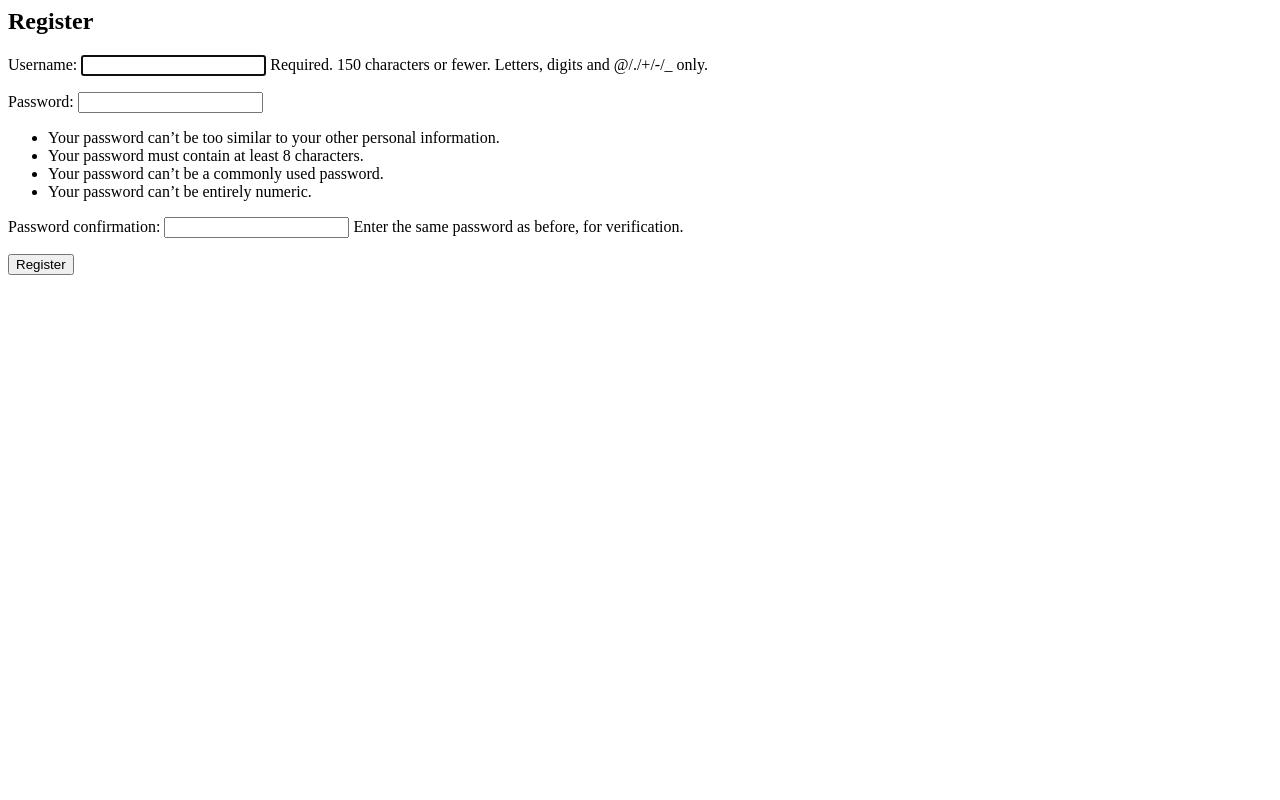
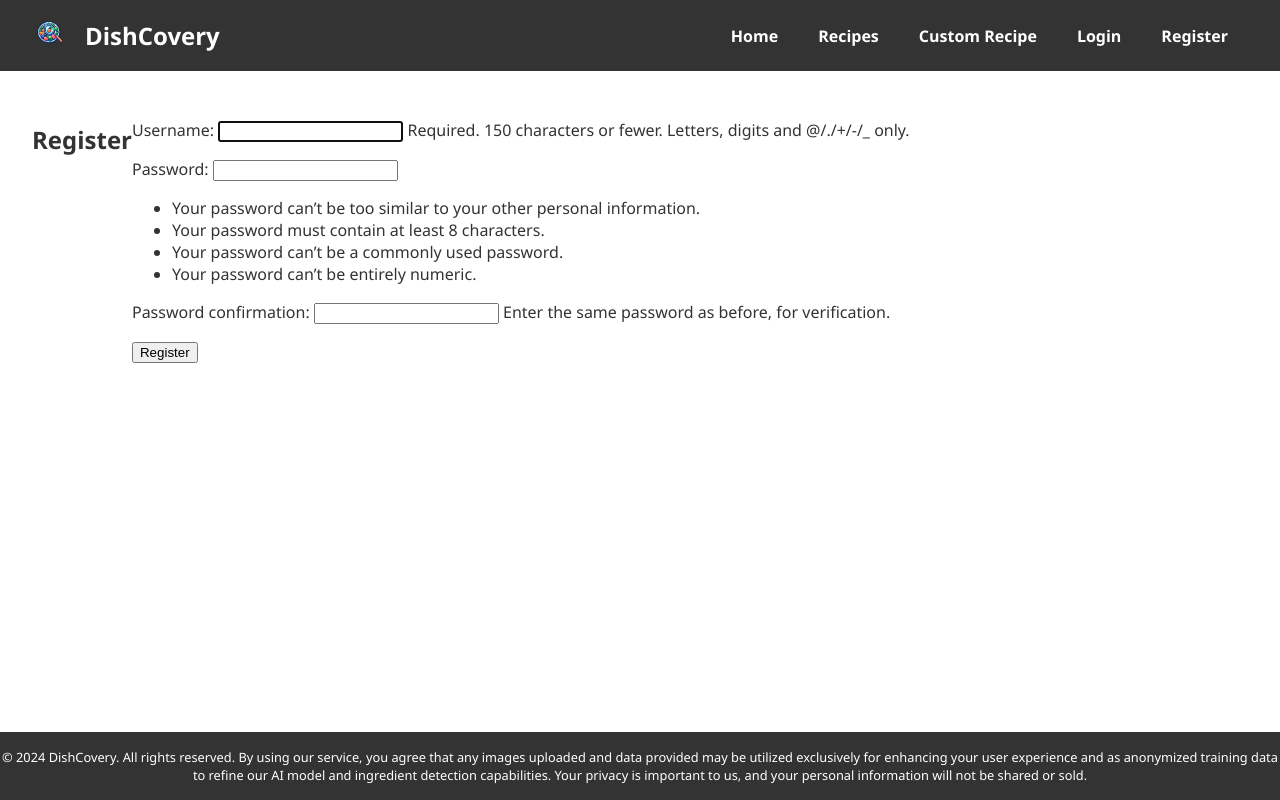
Before and after one commit to sbail01/fruit-app, a Django app: page /register/ in a window 1280 px wide. Run offline with Django 5.2, Linux system fonts and the light colour scheme.

Commit message:
fixing login and rgster UI

```diff
--- a/fruit_recipes_project/recipe_recommender/templates/base.html
+++ b/fruit_recipes_project/recipe_recommender/templates/base.html
@@ -110,6 +110,8 @@
           <li><a href="/">Home</a></li>
           <li><a href="/recipes/">Recipes</a></li>
           <li><a href="/pic-uploading-page/">Custom Recipe</a></li>
+          <li><a href="/login/">Login</a></li>
+          <li><a href="/register/">Register</a></li>
         </ul>
       </nav>
     </header>
@@ -117,7 +119,7 @@
     <main style="display: flex">{% block content %} {% endblock %}</main>
 
     <footer>
-      <p>&copy; 2024 DishCovery. All rights reserved.</p>
+      <p>&copy; 2024 DishCovery. All rights reserved. By using our service, you agree that any images uploaded and data provided may be utilized exclusively for enhancing your user experience and as anonymized training data to refine our AI model and ingredient detection capabilities. Your privacy is important to us, and your personal information will not be shared or sold. </p>
     </footer>
   </body>
 </html>
--- a/fruit_recipes_project/recipe_recommender/templates/register.html
+++ b/fruit_recipes_project/recipe_recommender/templates/register.html
@@ -1,5 +1,4 @@
-{% load static %}
-{% block content %}
+{% extends "base.html" %} {% load static %} {% block content %}
     <h2>Register</h2>
     <form method="post">
         {% csrf_token %}
--- a/fruit_recipes_project/recipe_recommender/views.py
+++ b/fruit_recipes_project/recipe_recommender/views.py
@@ -48,7 +48,7 @@ def register(request):
         if form.is_valid():
             user = form.save()
             login(request, user)  # Log the user in
-            return redirect('edit_profile')  # Redirect to the edit profile page
+            return render(request, 'home.html')
     else:
         form = UserCreationForm()
     return render(request, 'register.html', {'form': form})
@@ -58,7 +58,7 @@ def index(request):
 
 @login_required
 def profile_view(request):
-    return render(request, 'recipe_recommender/profile.html', {'user': request.user})
+    return render(request, 'home.html')
 
 def home_view(request):
     return render(request, 'home.html')
```
Also changed, not shown: fruit_recipes_project/recipe_recommender/templates/registration/login.html (+2 -12 lines).
